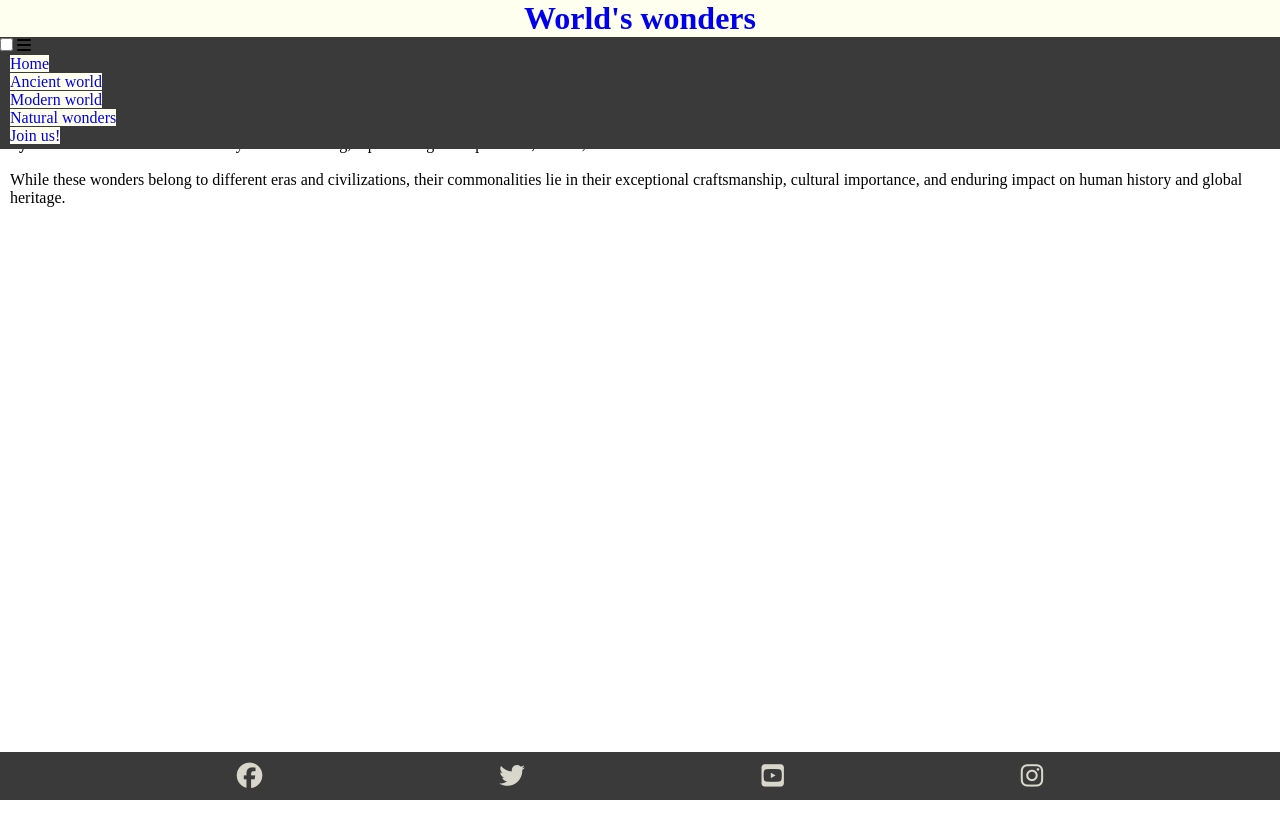
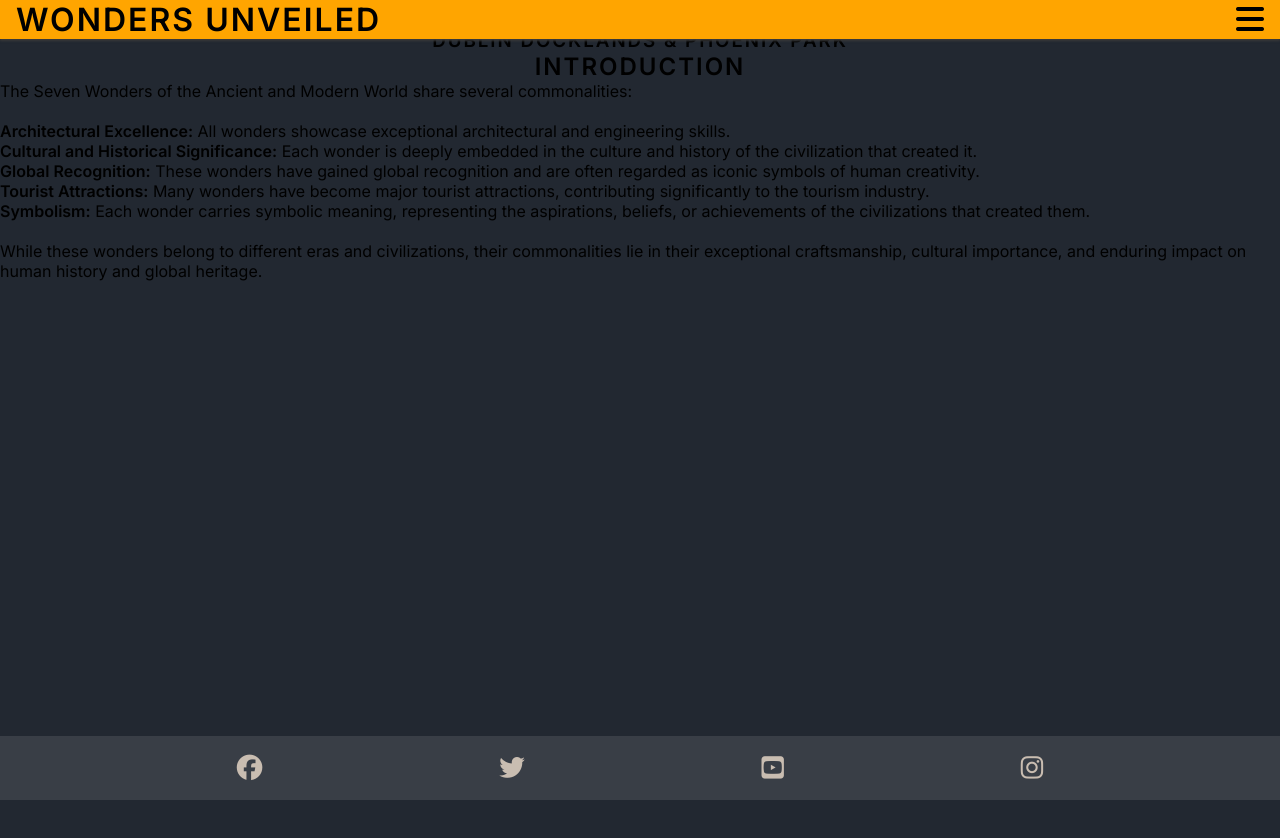
Before and after one commit to eneliviu/Portofolio-1, a plain HTML site: page index.html in a window 1280 px wide. Shown: the top 838 px of the page. Drawn offline with Linux system fonts and the light colour scheme.

Commit message:
Fix footer styling

```diff
--- a/assets/css/style.css
+++ b/assets/css/style.css
@@ -1,11 +1,15 @@
+
 /* Google fonts import */
-@import url('https://fonts.googleapis.com/css2?family=Lato:wght@300&family=Oswald:wght@200;300;400;500;600;700&display=swap');
+/*@import url('https://fonts.googleapis.com/css2?family=Lato:wght@300&family=Oswald:wght@200;300;400;500;600;700&display=swap');*/
+@import url('https://fonts.googleapis.com/css2?family=Inter:wght@300..600&display=swap');
 
 /* Asterisk wildcard selector to override default styles added by the browser */
 * {
   padding: 0;
   margin: 0;
   box-sizing: border-box;
+  list-style: none; /* reset the bullet-points list to none */
+  color: black; /* set defaut text color to black */
 }
 
 root {
@@ -14,19 +18,24 @@ root {
   font-size: 62.5%;
 }
 
-/* reset the bullet-points list to none */
-ul{
-  list-style: none;
+body{
+  /* Generic project styles */
+  min-height: 100vh;
+  display: flex;
+  flex-direction: column;
+  /*color: #3a3a3a;*/
+  font-family: 'Inter', sans-serif;
 }
 
 /* reset the color and remove the underline for the links in anchor tags*/
 a {
   text-decoration: none;
-  /*color: inherit;*/
 }
 
 h1, h2, h3 {
   text-align: center;
+  text-transform: uppercase;
+  letter-spacing: 2px;
 }
 
 /* =============================================================================== */
@@ -35,64 +44,108 @@ h1, h2, h3 {
 
 /* General styles */
 
+
 header{
+  background-color: orange;
   position: fixed;
-  background-color: #fffff0;
-  height: 50px;
+  display: flex;
+  z-index: 99;
+  padding: 0 1rem;
   width: 100%;
+  justify-content: space-between;
+  align-items: baseline;
+  box-shadow: 0 2px 2px #3a3a3a;
+}
+#menu {
+  font-size: 110%;
+  letter-spacing: 2px;
+  list-style-type: none;
+}
+#menu>li {
+  margin-bottom: 0.5em;
+}
+.active {
+  border-bottom: 1px solid #3a3a3a;
+  color: #6fc273;
+}
+/* ------------------------------ NAVBAR ------------------------*/
+/* Navbar styles with dropdown toggle */
+nav {
+  position: absolute;
+  background-color: #ffffff;
+  width: 100%;
+  left: 0;
+  padding: 0 1rem;
+  box-shadow: 0 2px 2px #3a3a3a;
+  display: none;
+  top: 100%;
 }
 
-#navbar{
-  background-color: #3a3a3a;
-  height:7rem;
-  position: fixed;
-  width: 100%;
-  margin-top: 37px;
-}
-#navbar a {
-
-  margin-left: 10px;
-  margin-right: 10px;
-  background-color:  #fffff0;
+/* Nav toggle */
+#nav-toggle:checked~nav {
+  display: block;
 }
 
-main{
-  height: 1000px;
-  margin-left: 10px;
-  margin-right: 10px;
-  box-sizing: border-box;
+#nav-toggle {
+  display: none;
 }
 
+.nav-toggle-label {
+  font-size: 2rem;
+}
+/* ------------------------------ MAIN CONTENT ------------------------*/
 
+main{
+  flex: 1 0 auto;
+  display: flex;
+  flex-direction: column;
+  margin-top: 0px;
+  height: 2000px;
+  background-color: #222831;
+}
+
+#hero{
+  color: white;
+}
+
+#intro{
+  color: white;
+}
 
 /* ------------------------------ FOOTER ------------------------*/
 
 /* Footer */
 footer{
   position: fixed;
+  z-index: 99;
   margin-top: auto;
   bottom: 0;
+  padding-top: 1rem;
   width: 100%;
-  height: 3rem;
+  height: 4rem;
   align-content: baseline;
-  background-color: #3a3a3a;
+  background-color: #393E46;
 }
 
 #social-networks  {
   font-size: 160%;
   text-align: center;
-  padding-top: 10px;
-  padding-bottom: 10px;
-  display: flex;
-  justify-content: space-evenly;
-  margin-top: auto;
-  border-radius: 50%; /* Make the look circular */
-  color: #fffff0;
+
+  display:flex;
+  justify-content:space-evenly;
+  color: #eeddcc;
+}
+
+#social-networks i {
+  color: #eeddcc;
+  opacity: 0.8;
+ }
+
+#social-networks i:hover {
+  color: red;
+  font-size: 150%;
 
 }
 
-#social-networks a i{
-  color: #fffff0;
-  opacity: 0.8;
 
-}
+/* ---- MEDIA QURIES / RESPONSIVE DESIGN ---- */
--- a/index.html
+++ b/index.html
@@ -14,10 +14,12 @@
     <link rel="manifest" href="assets/favicon/site.webmanifest">
 
     <!-- Stylesheet -->
-    <!-- Most popular Google Fonts-->
+    <!-- Most popular Google Fonts -->
     <link rel="preconnect" href="https://fonts.googleapis.com">
     <link rel="preconnect" href="https://fonts.gstatic.com" crossorigin>
     <link href="https://fonts.googleapis.com/css2?family=Inter:wght@300..600&display=swap" rel="stylesheet">
+
+
     <!--Own stylesheet-->
     <link rel="stylesheet" href="assets/css/style.css">
 
@@ -41,18 +43,19 @@
 
     <!--Header-->
     <header class="header">
-      <a href="index.html"><h1 id="logo"> World's wonders </h1></a>
-    </header>
+      <a href="index.html"><h1 id="logo"> Wonders Unveiled </h1></a>
 
 
 
-    <!--Navigation bar -->
-    <nav id="navbar">
       <!-- Add Burger icon to the dropdown Menu in the navbar-->
       <input type="checkbox" id="nav-toggle" name="nav-toggle">
       <label for="nav-toggle" class="nav-toggle-label">
         <i class="fa-solid fa-bars"></i>
       </label>
+
+      <!--Navigation bar -->
+      <nav id="navbar">
+
 
         <!--Menu (unordered list) items as list elements-->
         <ul id="menu">
@@ -65,14 +68,23 @@
 
       </nav>
 
+    </header>
+
 
 
 
     <!--Main content-->
     <main>
 
-      <!--Insert the text into divs for stylinng-->
+      <!-- Hero section -->
+      <section id="hero">
+        <div id="cover-text">
+          <h2>Wonders Unveiled</h2>
+          <h3>Dublin Docklands & Phoenix Park</h3>
+        </div>
+      </section>
 
+      <!--Introduction section: commonalities, etc-->
       <section>
 
         <article id="intro">
```
Lines whose indentation alone changed are shown as unchanged.
